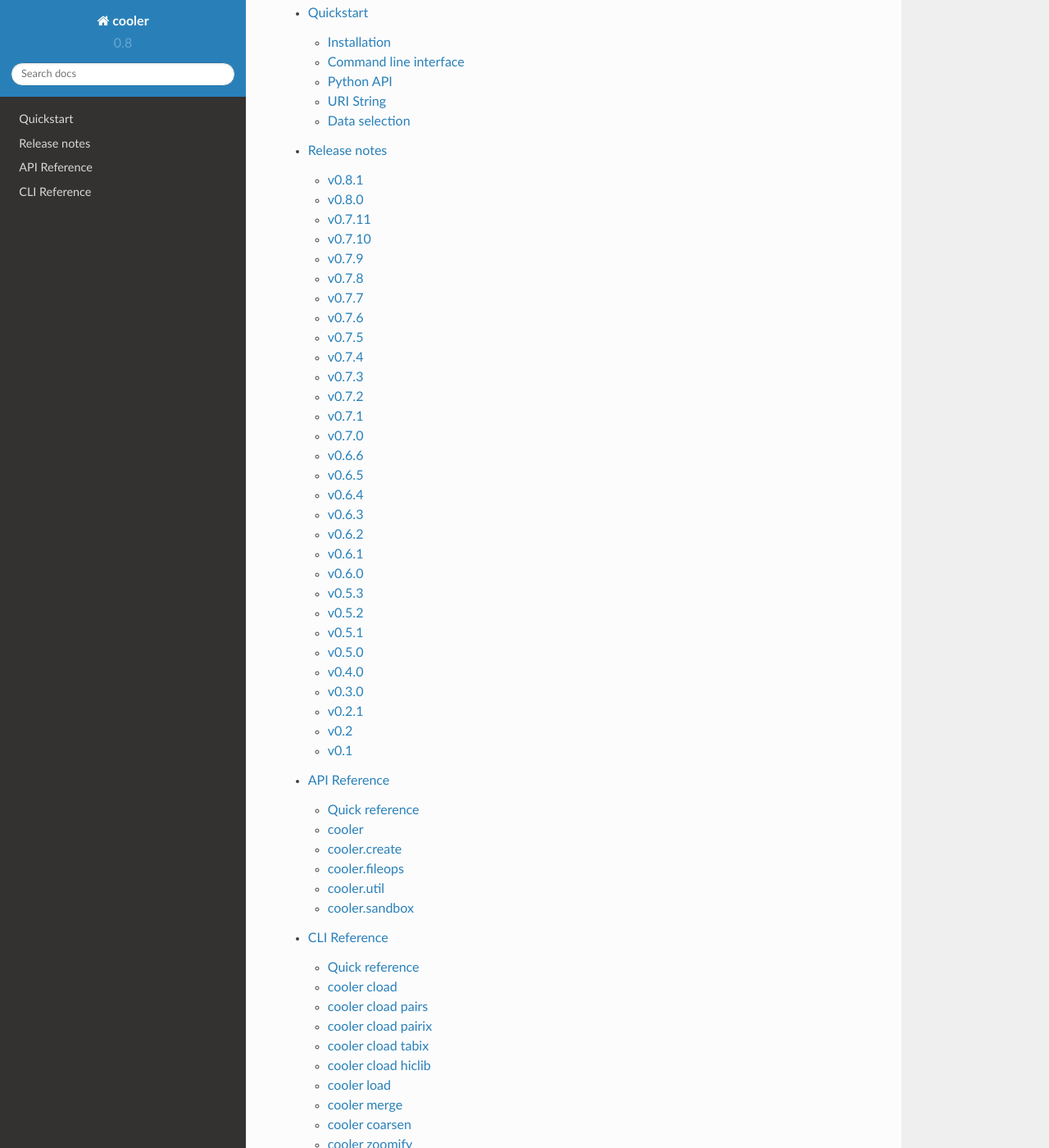
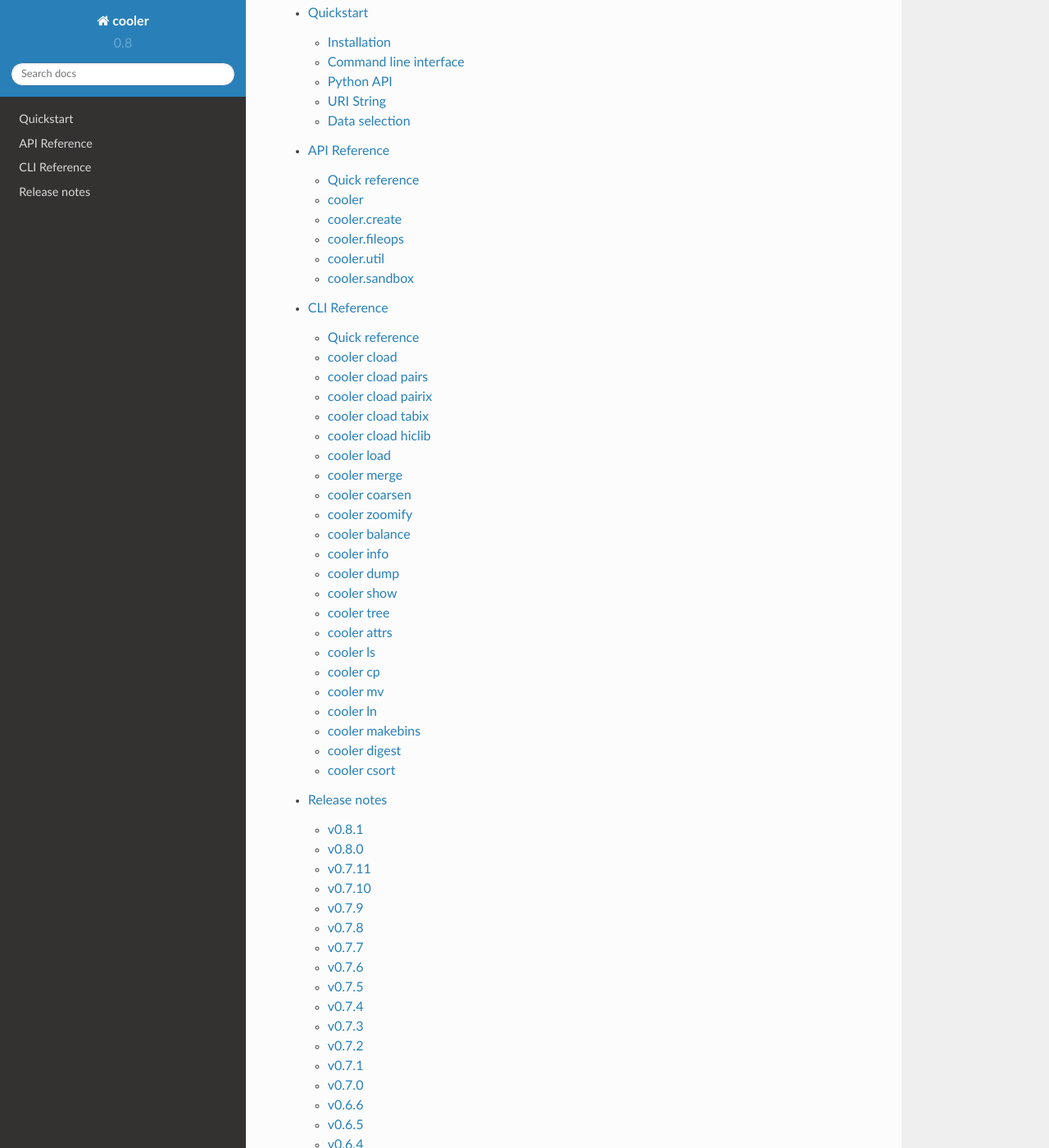
Before and after one commit to open2c/cooler, a Sphinx documentation site: the page built from docs/index.rst, in a window 1280 px wide and 1400 px high, scrolled down 516 px. Shown: the whole window at 82% size. Built offline with Sphinx 7.4.7 and the Read the Docs theme 2.0.0, drawn with Linux system fonts in a browser that asks for light colours; pages that are not in the unit, such as notebooks, are missing from menus; some of the changed text lies outside the part shown.

Commit message:
Update docs

```diff
--- a/docs/index.rst
+++ b/docs/index.rst
@@ -28,9 +28,9 @@ Contents:
    quickstart
    datamodel
    schema
-   releasenotes
    api
    cli
+   releasenotes
 
 
 * :ref:`genindex`
```
